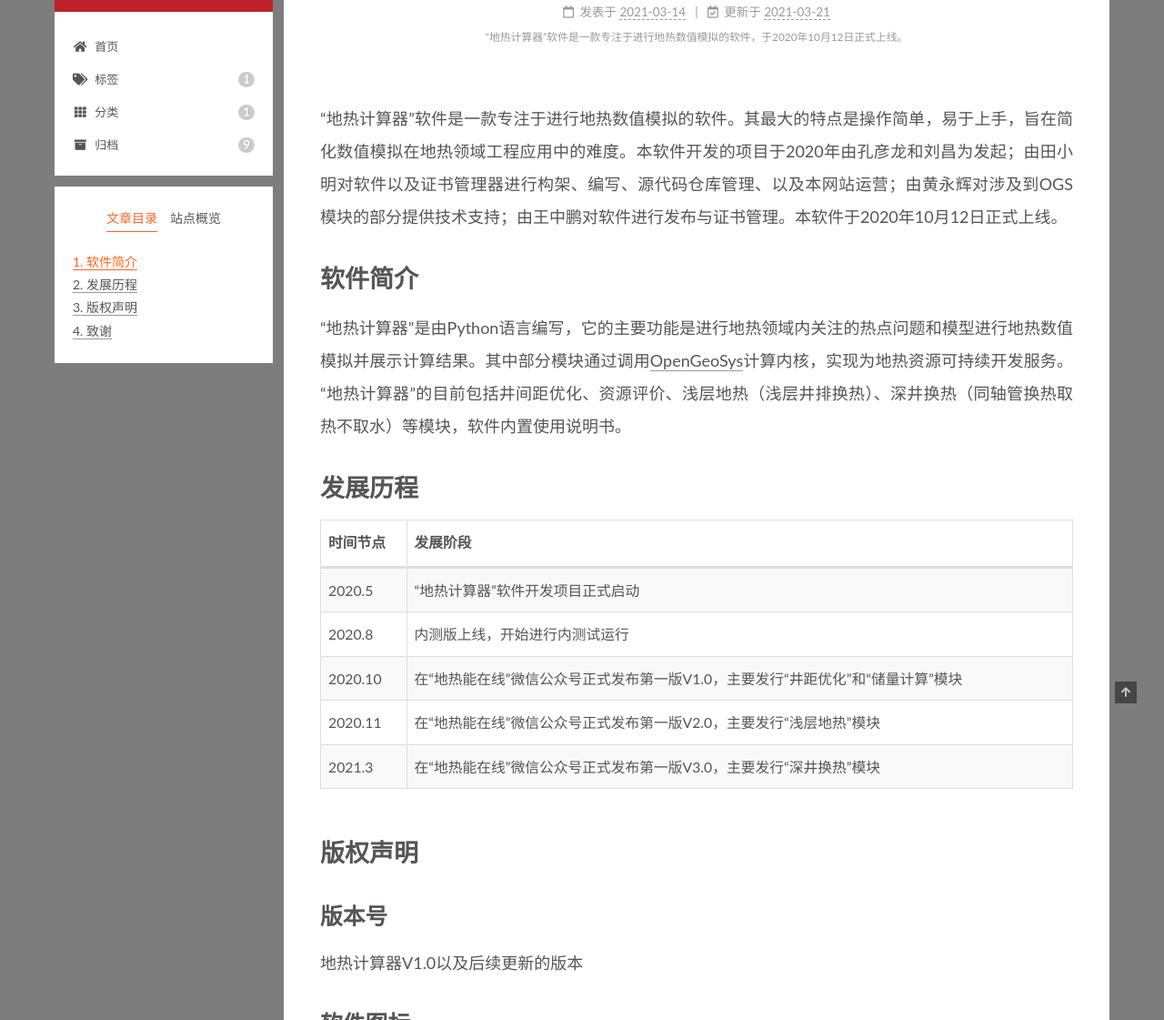
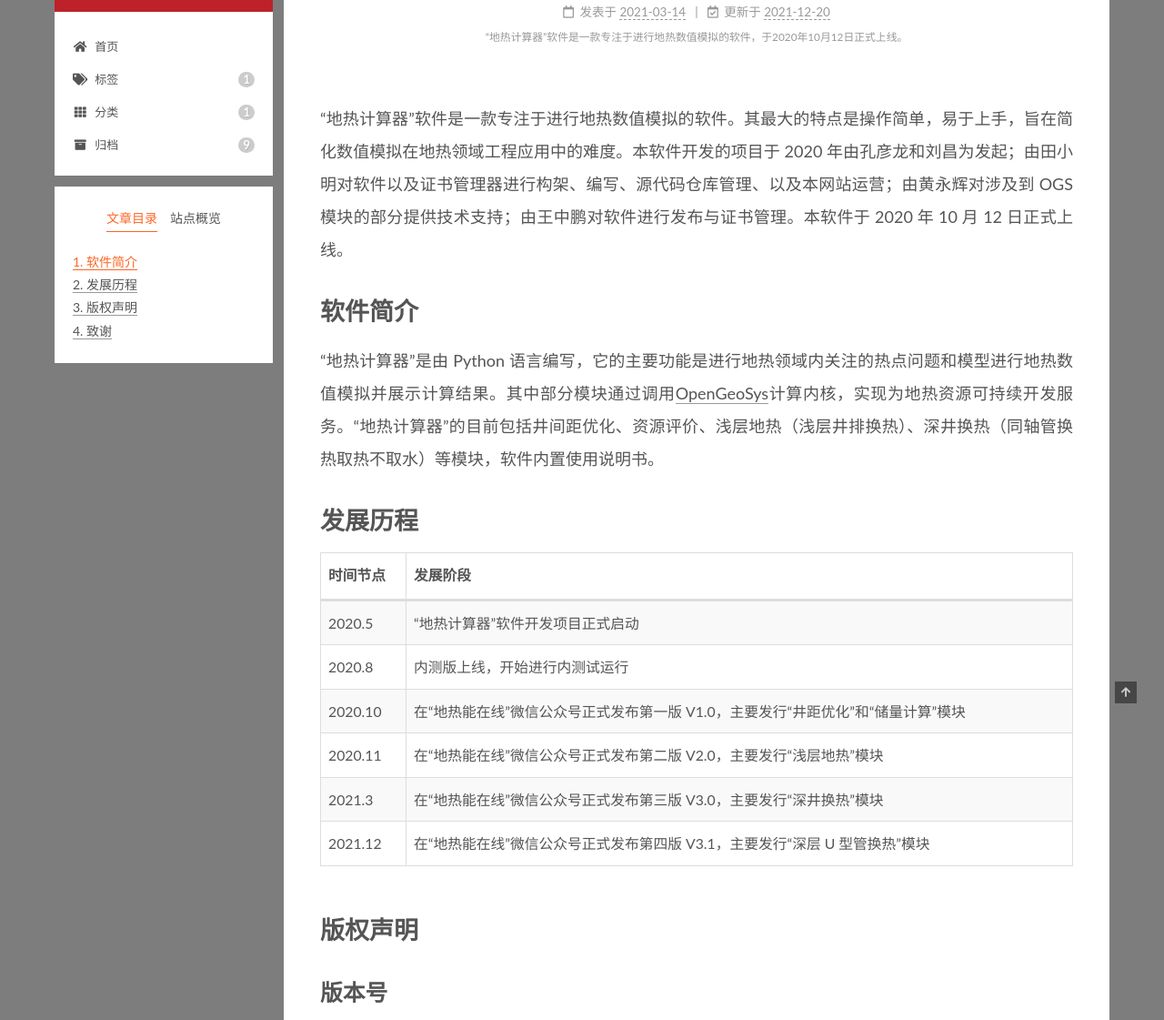
Before and after one commit to XiaomingTian-1/xiaomingtian-1.github.io, a plain HTML site: page 2021/03/14/地热计算器介绍/index.html in a window 1280 px wide. Shown: the part 127-1248 px from the top of the page at 91% size. Drawn offline with Linux system fonts and the light colour scheme.

Commit message:
Site updated: 2021-12-20 10:11:35

```diff
--- a/2021/03/14/地热计算器介绍/index.html
+++ b/2021/03/14/地热计算器介绍/index.html
@@ -28,7 +28,7 @@
 <meta property="og:locale" content="zh_CN">
 <meta property="og:image" content="https://xiaomingtian-1.github.io/photo_website/GK.jpg">
 <meta property="article:published_time" content="2021-03-14T05:51:25.000Z">
-<meta property="article:modified_time" content="2021-03-21T08:08:08.597Z">
+<meta property="article:modified_time" content="2021-12-20T02:10:29.974Z">
 <meta property="article:author" content="田小明(Xiaoming Tian)">
 <meta name="twitter:card" content="summary">
 <meta name="twitter:image" content="https://xiaomingtian-1.github.io/photo_website/GK.jpg">
@@ -192,7 +192,7 @@
                   <i class="far fa-calendar-check"></i>
                 </span>
                 <span class="post-meta-item-text">更新于</span>
-                <time title="修改时间：2021-03-21 16:08:08" itemprop="dateModified" datetime="2021-03-21T16:08:08+08:00">2021-03-21</time>
+                <time title="修改时间：2021-12-20 10:10:29" itemprop="dateModified" datetime="2021-12-20T10:10:29+08:00">2021-12-20</time>
               </span>
 
 
@@ -207,8 +207,8 @@
     <div class="post-body" itemprop="articleBody">
 
 
-        <p>“地热计算器”软件是一款专注于进行地热数值模拟的软件。其最大的特点是操作简单，易于上手，旨在简化数值模拟在地热领域工程应用中的难度。本软件开发的项目于2020年由孔彦龙和刘昌为发起；由田小明对软件以及证书管理器进行构架、编写、源代码仓库管理、以及本网站运营；由黄永辉对涉及到OGS模块的部分提供技术支持；由王中鹏对软件进行发布与证书管理。本软件于2020年10月12日正式上线。</p>
-<h1 id="软件简介"><a href="#软件简介" class="headerlink" title="软件简介"></a>软件简介</h1><p>“地热计算器”是由Python语言编写，它的主要功能是进行地热领域内关注的热点问题和模型进行地热数值模拟并展示计算结果。其中部分模块通过调用<a target="_blank" rel="noopener" href="https://www.opengeosys.org/">OpenGeoSys</a>计算内核，实现为地热资源可持续开发服务。“地热计算器”的目前包括井间距优化、资源评价、浅层地热（浅层井排换热）、深井换热（同轴管换热取热不取水）等模块，软件内置使用说明书。</p>
+        <p>“地热计算器”软件是一款专注于进行地热数值模拟的软件。其最大的特点是操作简单，易于上手，旨在简化数值模拟在地热领域工程应用中的难度。本软件开发的项目于 2020 年由孔彦龙和刘昌为发起；由田小明对软件以及证书管理器进行构架、编写、源代码仓库管理、以及本网站运营；由黄永辉对涉及到 OGS 模块的部分提供技术支持；由王中鹏对软件进行发布与证书管理。本软件于 2020 年 10 月 12 日正式上线。</p>
+<h1 id="软件简介"><a href="#软件简介" class="headerlink" title="软件简介"></a>软件简介</h1><p>“地热计算器”是由 Python 语言编写，它的主要功能是进行地热领域内关注的热点问题和模型进行地热数值模拟并展示计算结果。其中部分模块通过调用<a target="_blank" rel="noopener" href="https://www.opengeosys.org/">OpenGeoSys</a>计算内核，实现为地热资源可持续开发服务。“地热计算器”的目前包括井间距优化、资源评价、浅层地热（浅层井排换热）、深井换热（同轴管换热取热不取水）等模块，软件内置使用说明书。</p>
 <h1 id="发展历程"><a href="#发展历程" class="headerlink" title="发展历程"></a>发展历程</h1><table>
 <thead>
 <tr>
@@ -226,27 +226,31 @@
 </tr>
 <tr>
 <td>2020.10</td>
-<td>在“地热能在线”微信公众号正式发布第一版V1.0，主要发行“井距优化”和“储量计算”模块</td>
+<td>在“地热能在线”微信公众号正式发布第一版 V1.0，主要发行“井距优化”和“储量计算”模块</td>
 </tr>
 <tr>
 <td>2020.11</td>
-<td>在“地热能在线”微信公众号正式发布第一版V2.0，主要发行“浅层地热”模块</td>
+<td>在“地热能在线”微信公众号正式发布第二版 V2.0，主要发行“浅层地热”模块</td>
 </tr>
 <tr>
 <td>2021.3</td>
-<td>在“地热能在线”微信公众号正式发布第一版V3.0，主要发行“深井换热”模块</td>
+<td>在“地热能在线”微信公众号正式发布第三版 V3.0，主要发行“深井换热”模块</td>
+</tr>
+<tr>
+<td>2021.12</td>
+<td>在“地热能在线”微信公众号正式发布第四版 V3.1，主要发行“深层 U 型管换热”模块</td>
 </tr>
 </tbody></table>
-<h1 id="版权声明"><a href="#版权声明" class="headerlink" title="版权声明"></a>版权声明</h1><h2 id="版本号"><a href="#版本号" class="headerlink" title="版本号"></a>版本号</h2><p>地热计算器V1.0以及后续更新的版本</p>
+<h1 id="版权声明"><a href="#版权声明" class="headerlink" title="版权声明"></a>版权声明</h1><h2 id="版本号"><a href="#版本号" class="headerlink" title="版本号"></a>版本号</h2><p>地热计算器 V1.0 以及后续更新的版本</p>
 <h2 id="软件图标"><a href="#软件图标" class="headerlink" title="软件图标"></a>软件图标</h2><p><img src="https://xiaomingtian-1.github.io/photo_website/GK.jpg" alt="GK"></p>
 <h2 id="版权所有"><a href="#版权所有" class="headerlink" title="版权所有"></a>版权所有</h2><p>软件开发人员，保留所有权利：包括但不限于软件源代码、版权以及地热计算器的名称和图标等。(Copyright: The developers of GeothermalKits. All rights reserved.)</p>
-<h2 id="使用声明"><a href="#使用声明" class="headerlink" title="使用声明"></a>使用声明</h2><p>本软件“井距优化”模块的核心算法基于Kong et al. (2017)，计算过程中调用了德国亥姆霍兹环境研究中心Olaf Kolditz团队开发的开源数值模拟软件OpenGeoSys（Kolditz et al., 2012）。使用本软件输出的结果需在相应成果材料中声明使用“地热计算器”（GeothermalKits）计算，并请引用以下文献：</p>
+<h2 id="使用声明"><a href="#使用声明" class="headerlink" title="使用声明"></a>使用声明</h2><p>本软件“井距优化”模块的核心算法基于 Kong et al. (2017)，计算过程中调用了德国亥姆霍兹环境研究中心 Olaf Kolditz 团队开发的开源数值模拟软件 OpenGeoSys（Kolditz et al., 2012）。使用本软件输出的结果需在相应成果材料中声明使用“地热计算器”（GeothermalKits）计算，并请引用以下文献：</p>
 <p>Kong, Y., Pang, Z., Shao, H. and Kolditz, O. (2017). Optimization of well-doublet placement in geothermal reservoirs using numerical simulation and economic analysis, Environ Earth Sci, 76:118.</p>
 <p>Kolditz O, Bauer S, Bilke L, Bottcher N, Delfs JO, Fischer T, Gorke UJ, Kalbacher T, Kosakowski G, McDermott CI, Park CH, Radu F, Rink K, Shao H, Shao HB, Sun F, Sun YY, Singh AK, Taron J, Walther M, Wang W, Watanabe N, Wu N, Xie M, Xu W, Zehner B (2012) OpenGeoSys: an open-source initiative for numerical simulation of thermo-hydro-mechanical/chemical (THM/C) processes in porous media. Environ Earth Sci, 67:589–599.</p>
 <p>Kolditz O, Bauer S, Bilke L, Bottcher N, Delfs JO, Fischer T, Gorke UJ, Kalbacher T, Kosakowski G, McDermott CI, Park CH, Radu F, Rink K, Shao H, Shao HB, Sun F, Sun YY, Singh AK, Taron J, Walther M, Wang W, Watanabe N, Wu N, Xie M, Xu W, Zehner B (2012) OpenGeoSys: an open-source initiative for numerical simulation of thermo-hydro-mechanical/chemical (THM/C) processes in porous media. Environ Earth Sci, 67:589–599.</p>
 <p>Al-Khoury, Rafid, T. Kölbel, and R. Schramedei. “Efficient numerical modeling of borehole heat exchangers.” Computers &amp; Geosciences 36.10 (2010): 1301-1315.</p>
 <p>孔彦龙,陈超凡,邵亥冰,庞忠和,熊亮萍,汪集暘.深井换热技术原理及其换热量评估[J].地球物理学报,2017,60(12):4741-4752.</p>
-<p>孔彦龙,黄永辉,郑天元,等. 地热能可持续开发利用的数值模拟软件OpenGeoSys:原理与应用. 地学前缘, 2020, 27(01):170-177.</p>
+<p>孔彦龙,黄永辉,郑天元,等. 地热能可持续开发利用的数值模拟软件 OpenGeoSys:原理与应用. 地学前缘, 2020, 27(01):170-177.</p>
 <p><font color=red size=4>本软件输出的结果仅供参考，由使用本软件输出结果而引起的工程、经济、地质灾害等一系列问题，由使用者自行承担。</font></p>
 <h1 id="致谢"><a href="#致谢" class="headerlink" title="致谢"></a>致谢</h1>
     </div>
--- a/css/main.css
+++ b/css/main.css
@@ -1168,7 +1168,7 @@
 }
 .links-of-author a::before,
 .links-of-author span.exturl::before {
-  background: #88c9e0;
+  background: #6bffc9;
   border-radius: 50%;
   content: ' ';
   display: inline-block;
```
Also changed, not shown: 2021/03/15/地热计算器——帮助/index.html (+1 -1 lines), 2021/03/15/地热计算器——软件安装及获取证书/index.html (+1 -1 lines), index.html (+1 -1 lines).
